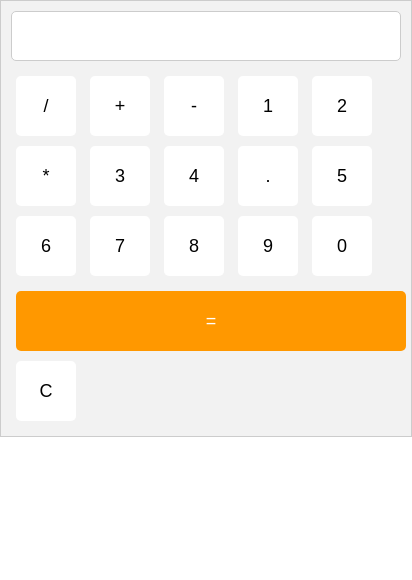
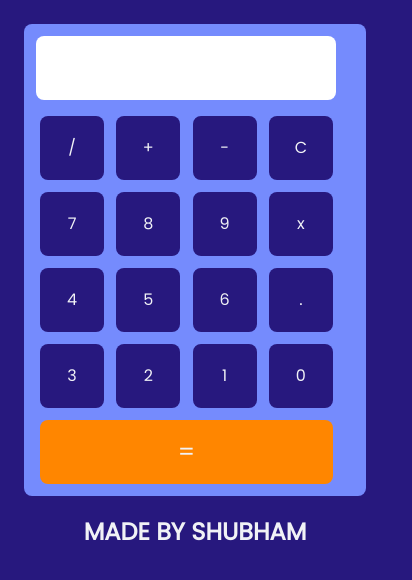
Before and after one commit to MafiaItachi/gaycalculator, a plain HTML site: page index.html in a window 390 px wide. Shown: the whole page, 412 px wide, since content can reach past the window. Drawn offline with Linux system fonts and the light colour scheme.

Commit message:
colouring

```diff
--- a/index.html
+++ b/index.html
@@ -6,25 +6,32 @@
     <meta charset="UTF-8">
     <meta name="viewport" content="width=device-width, initial-scale=1.0">
     <title>Calculator</title>
+    <link href="https://fonts.googleapis.com/css2?family=Poppins&display=swap" rel="stylesheet">
+
+    <link rel="stylesheet" href="tw_style.css">
     <style>
+  /* body{
+    height: 100vh;
+    width: 100vw;
+    margin: 10px;
+  }
+    body, h1, h2, h3, p, ul, li {
 
-    body, h1, h2, h3, p, ul, li {
-      margin: 0;
       padding: 0;
+
     }
 
-    /* Calculator container */
+
     .calculator {
-      width: 320px;
-      margin: 0 auto;
-      padding: 20px;
+
+      height: 80%;
+      width: 98%;
       border: 1px solid #ccc;
       background-color: #f2f2f2;
     }
 
-    /* Display input */
     .calculator input[type="text"] {
-      width: 100%;
+
       height: 50px;
       font-size: 24px;
       text-align: right;
@@ -33,9 +40,10 @@
       border-radius: 5px;
       padding: 5px 10px;
       box-sizing: border-box;
+      margin: 5px;
     }
 
-    /* Calculator buttons */
+
     .calculator button {
       width: 70px;
       height: 70px;
@@ -52,7 +60,7 @@
       background-color: #ddd;
     }
 
-    /* Equal button */
+
     #q {
       width: 153px;
       background-color: #ff9800;
@@ -61,28 +69,8 @@
 
     #q:hover {
       background-color: #f57c00;
-    }
-    @media screen and (max-width: 480px) {
-      .calculator {
-        width: 100%;
-        padding: 10px;
-      }
+    } */
 
-      .calculator input[type="text"] {
-        font-size: 18px;
-      }
-
-      .calculator button {
-        width: 60px;
-        height: 60px;
-        font-size: 18px;
-      }
-
-      #q {
-        width: 100%;
-        margin-top: 10px;
-      }
-    }
   </style>
 </head>
 <body>
@@ -92,19 +80,18 @@
     <button onclick="appendOperator('/')">/</button>
     <button onclick="appendOperator('+')">+</button>
     <button onclick="appendOperator('-')">-</button>
-    <button onclick="appendNumber(1)">1</button>
-    <button onclick="appendNumber(2)">2</button>
-    <button onclick="appendOperator('*')">*</button>
-    <button onclick="appendNumber(3)">3</button>
-    <button onclick="appendNumber(4)">4</button>
-    <button onclick="appendOperator('.')">.</button>
-    <button onclick="appendNumber(5)">5</button>
-
-    <button onclick="appendNumber(6)">6</button>
+    <button onclick="clearDisplay()">C</button>
     <button onclick="appendNumber(7)">7</button>
     <button onclick="appendNumber(8)">8</button>
-
     <button onclick="appendNumber(9)">9</button>
+    <button onclick="appendOperator('*')">x</button>
+    <button onclick="appendNumber(4)">4</button>
+    <button onclick="appendNumber(5)">5</button>
+    <button onclick="appendNumber(6)">6</button>
+    <button onclick="appendOperator('.')">.</button>
+    <button onclick="appendNumber(3)">3</button>
+    <button onclick="appendNumber(2)">2</button>
+    <button onclick="appendNumber(1)">1</button>
 
 
 
@@ -118,10 +105,10 @@
 
     <button id="q" onclick="calculate()">=</button>
 
-    <button onclick="clearDisplay()">C</button>
+
 
   </div>
-
+   <div class="name">MADE BY SHUBHAM</div>
   <!-- JavaScript code here -->
   <script>
 
--- /dev/null
+++ b/main.css
@@ -0,0 +1,28 @@
+@tailwind base;
+@tailwind utilities;
+@tailwind components;
+
+
+body{
+    font-family: "Poppins", sans-serif;
+}
+body{
+    @apply m-6 bg-body text-white
+}
+.calculator{
+    @apply p-3 bg-mini rounded-lg
+}
+#display{
+    width: 300px;
+    @apply rounded-lg px-4 h-16 mb-4 text-body text-right
+}
+button{
+    @apply bg-body w-16 h-16 rounded-lg mb-3 mx-1
+}
+#q{
+    width: 293px;
+    @apply bg-plus text-2xl mb-0
+}
+.name{
+    @apply flex w-full justify-center mt-5 text-2xl font-bold
+}
```
Also changed, not shown: tw_style.css (added), 1 other file.
